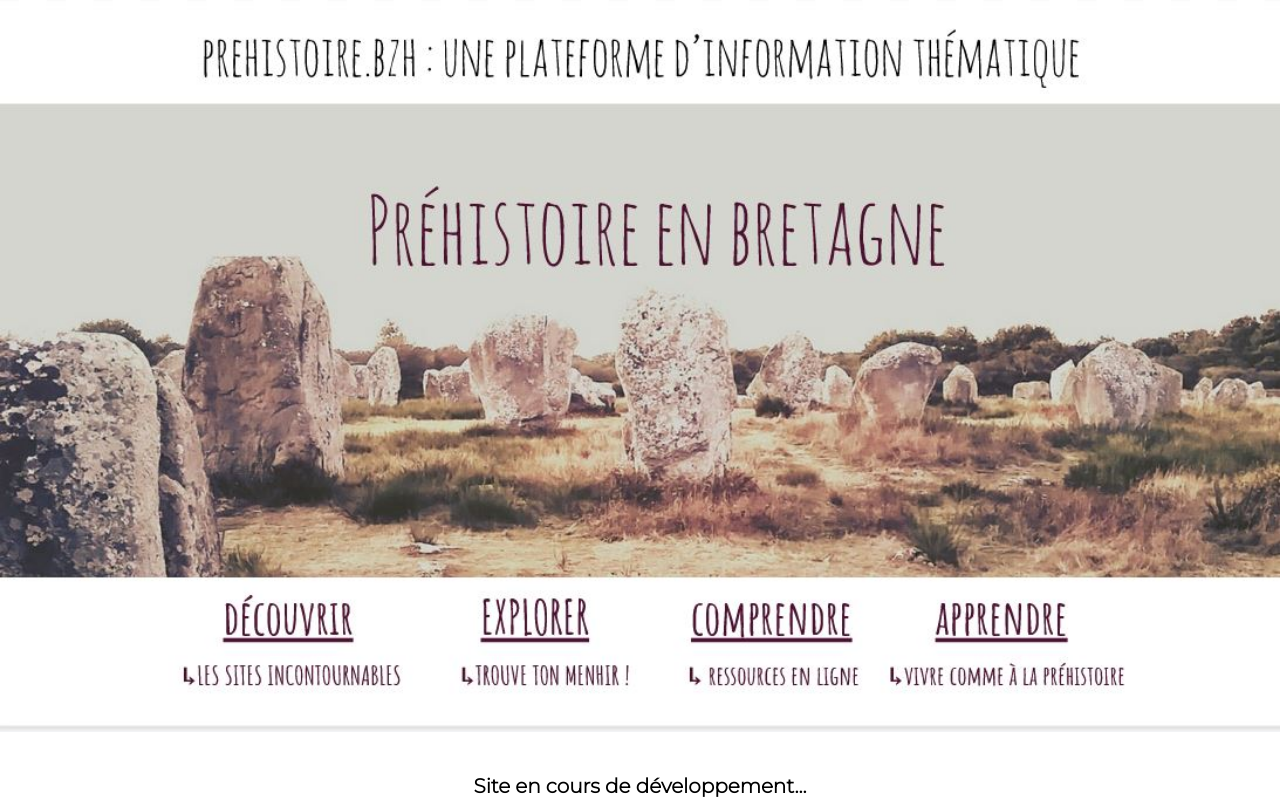
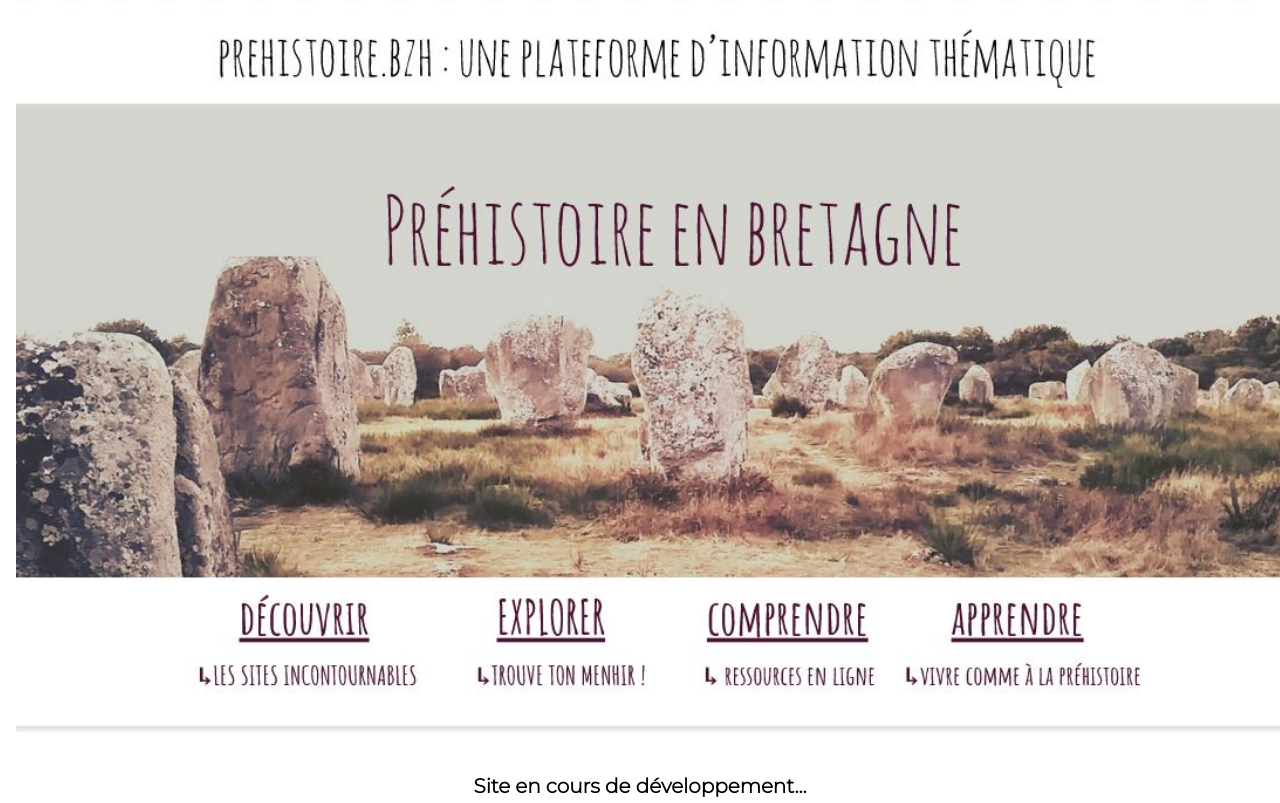
Before and after one commit to JackyMeslin/portail, a plain HTML site: page index.html in a window 1280 px wide. Shown: the top 803 px of the page. Drawn offline with nearby package versions, Linux system fonts and the light colour scheme.

Commit message:
Update index.html

```diff
--- a/index.html
+++ b/index.html
@@ -16,7 +16,7 @@
 </head>
 <body>
     <div>
-        <img class="object-contain w-full" src="vue-plateforme.JPG" alt="Aperçu de la future plate-forme">
+        <img class="object-contain w-full mx-4" src="vue-plateforme.JPG" alt="Aperçu de la future plate-forme">
     </div>
     <div class="font-sans md:font-serif m-10 text-center justify-items-center" style="font-family: 'Montserrat', sans-serif;">
         <div class="text-xl font-bold m-4" >
```
